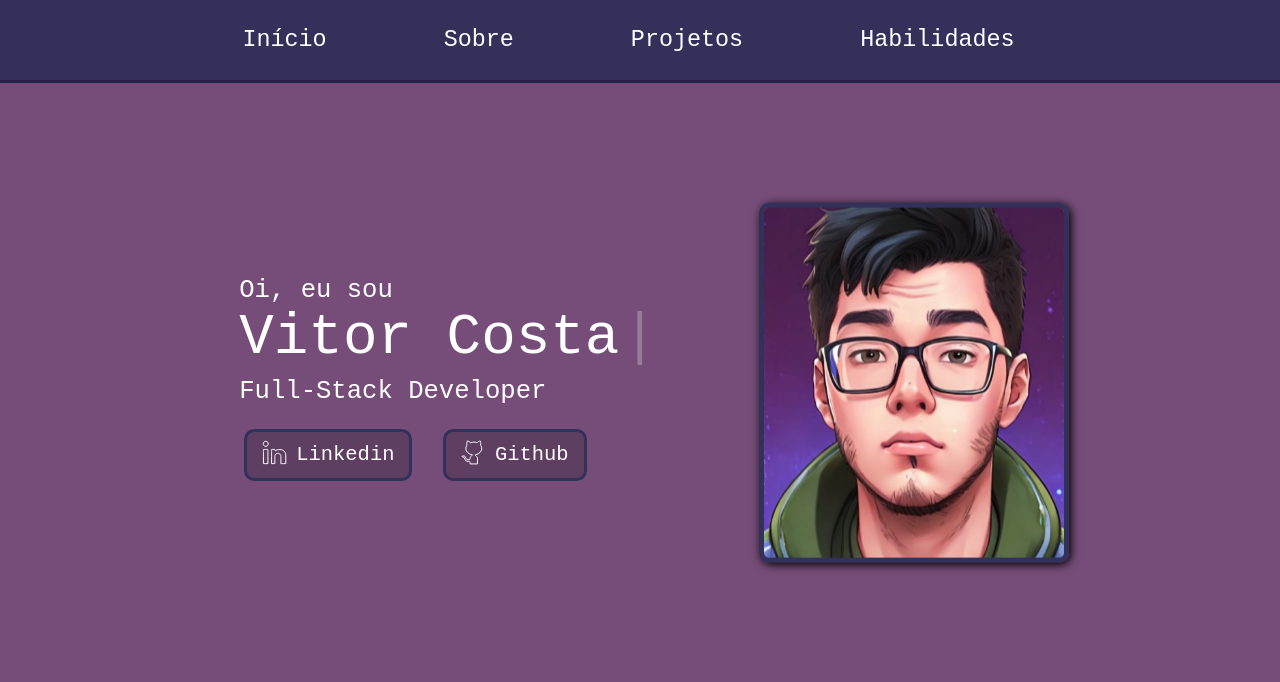
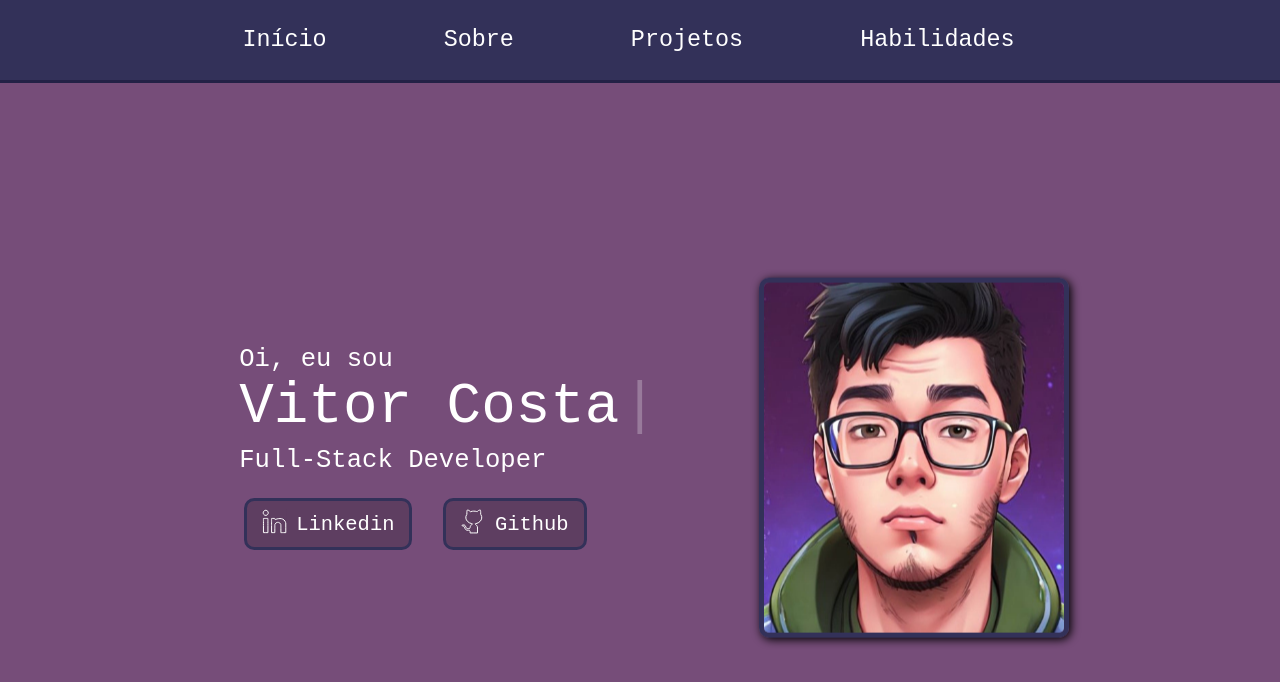
Before and after one commit to vitorcosta42/Portfolio, a React (Create React App) app: page / in a window 1280 px wide. Shown: the top 682 px of the page. Built offline with nearby package versions, Linux system fonts and the light colour scheme.

Commit message:
refactor: change in home page width

```diff
--- a/src/pages/About/index.js
+++ b/src/pages/About/index.js
@@ -28,9 +28,10 @@ const About = () => {
   return (
     <S.Container>
 
-    <S.AboutContainer id="sobre-mim" visible={isVisible}>
+    <S.AboutContainer   id="sobre-mim" visible={isVisible}
+    >
         <S.PhotoContainer>
-          <S.VitorIcon src="vitor-about.jpg" width="280" height="310" />
+          <S.VitorIcon src="vitor-about.jpg" width="280" height="320" />
         </S.PhotoContainer>
         <S.MainContainer>
           <S.Title>Sobre Mim</S.Title>
--- a/src/pages/Home/styles.js
+++ b/src/pages/Home/styles.js
@@ -4,18 +4,19 @@ import { GithubIcon as GithubIconStyled } from "../../components/icons";
 import {LinkedinIcon as LinkedinIconStyled}  from "../../components/icons";
 
 export const Container = styled.div`
-  padding-top: 11em;
-  padding-bottom: 6em;
-  width: 100%;
-  display: flex;
-  align-items: center;
-  justify-content: center;
-  background-color:#764d79;
-  text-align: center;
+min-height: 50em; /* ou qualquer valor desejado para aumentar o tamanho */
+width: 100%;
+display: flex;
+align-items: center;
+justify-content: center;
+background-color: #764d79;
+text-align: center;
+}
   @media (max-width:910px) {
     padding-bottom: 4em;
+    min-height: 36em;
+    align-items: end;
   }
-
 `;
 export const VitorContainer = styled.div`
 width: 22%;
@@ -157,6 +158,7 @@ export const Link = styled.a`
 
 export const VitorIcon = styled.img`
   border: 5px solid #333159;
+  margin-top: 10px;
   border-radius: 10px;
   box-shadow: 2px 2px 10px rgba(0, 0, 0, 1);
 
```
